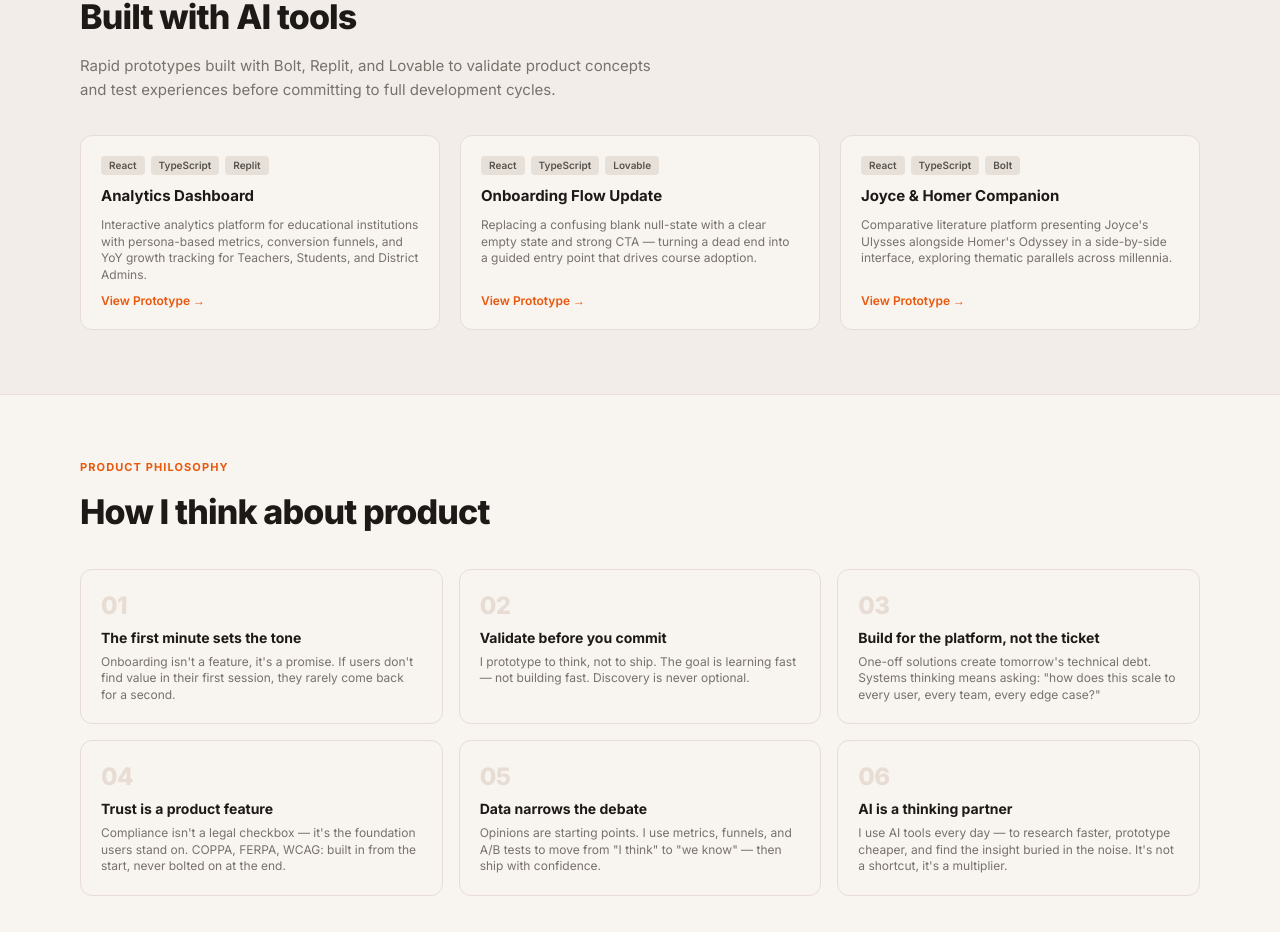
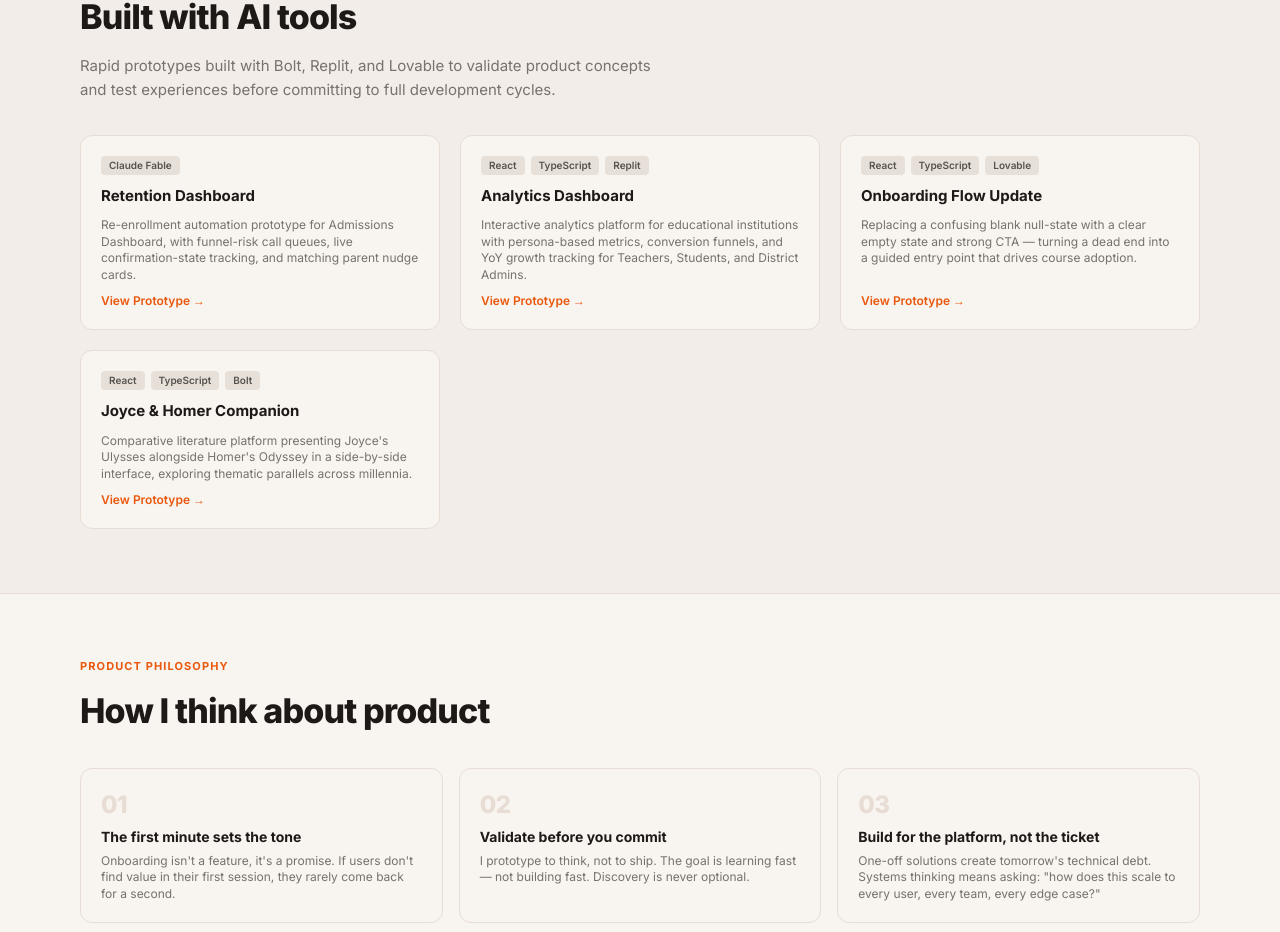
Before and after one commit to sioboston-shiv/eportfolio, a React (Vite) app: page / in a window 1280 px wide. Shown: the part 3371-4303 px from the top of the page. Built offline with nearby package versions, Linux system fonts and the light colour scheme.

Commit message:
addition of brightwheel prototype

```diff
--- a/src/content.js
+++ b/src/content.js
@@ -121,6 +121,12 @@ export const prototypes = {
   heading: 'Built with AI tools',
   sub: 'Rapid prototypes built with Bolt, Replit, and Lovable to validate product concepts and test experiences before committing to full development cycles.',
   items: [
+     {
+      title: 'Retention Dashboard',
+      tech: ['Claude Fable'],
+      desc: 'Re-enrollment automation prototype for Admissions Dashboard, with funnel-risk call queues, live confirmation-state tracking, and matching parent nudge cards.',
+      url: 'https://claude.ai/public/artifacts/d8c4290a-b7f3-47a8-b3b2-e3255e5fc439',
+    },
     {
       title: 'Analytics Dashboard',
       tech: ['React', 'TypeScript', 'Replit'],
```
